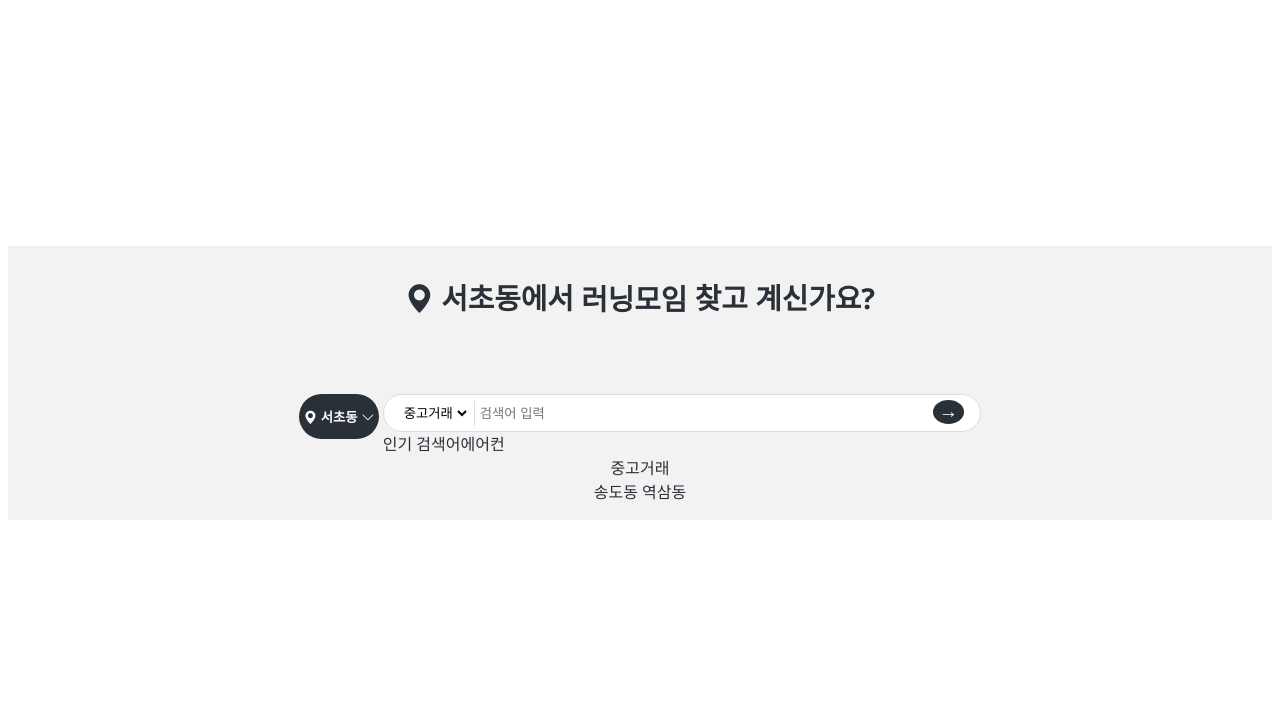
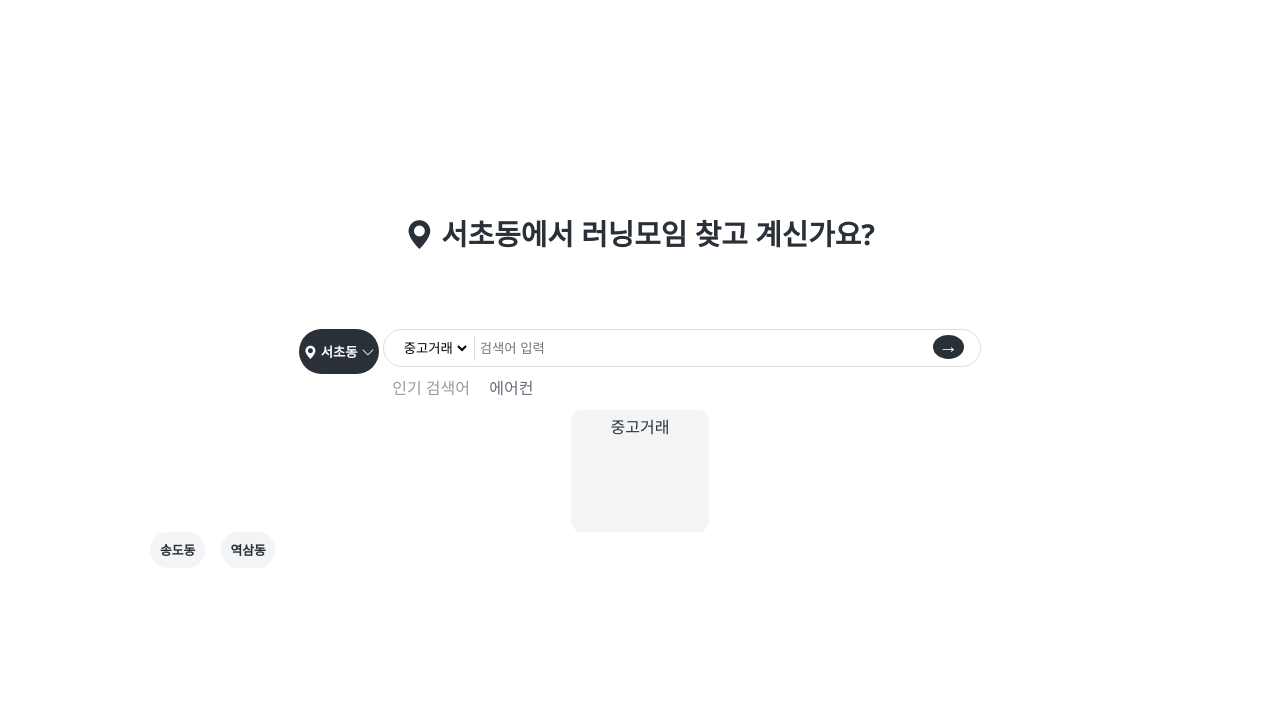
Before and after one commit to Ahhhhhhyeong/goorm-team-study-June, a plain HTML site: page carrot-market-clone/index.html in a window 1280 px wide. Shown: the part 93-800 px from the top of the page. Drawn offline with nearby package versions, Linux system fonts and the light colour scheme.

Commit message:
style: main card, badge style update

```diff
--- a/carrot-market-clone/css/index.css
+++ b/carrot-market-clone/css/index.css
@@ -1,8 +1,20 @@
 :root {
+  --carrot-color: #f35816;
+  --solid-color-light-color: #ddd;
+  /* button color */
   --dark-btn-bg-color: #2a3038;
-  --carrot-color: #f35816;
+
+  /* font color */
+  --font-light-gray: #969aa2;
+  --font-primary-gray: #666e7d;
+  --font-dark: #2a3038;
+  /* icon color */
+  --carrot-icon-blue: #328eff;
+  --carrot-icon-pink: #d95bc4;
+  --carrot-icon-yello: #ffae0b;
+  --carrot-badge-lightgray: #f3f4f5;
+  /* hover color */
   --carrot-hover-color: #ff9364;
-  --solid-color-light-color: #ddd;
 }
 
 body {
@@ -17,9 +29,9 @@ body {
   display: flex;
   justify-content: center;
   align-items: center;
-  width: 100%;
+  width: 80%;
   height: 100vh;
-
+  margin: 0 auto;
   /* border: 1px solid gray; */
 }
 
@@ -28,7 +40,7 @@ body {
   width: 100%;
   padding: 1rem;
   text-align: center;
-  background-color: rgba(0, 0, 0, 0.05); /* 보기 쉽게 배경색 */
+  /* background-color: rgba(0, 0, 0, 0.05); 보기 쉽게 배경색 */
 }
 
 /* main header section */
@@ -103,6 +115,7 @@ body {
 /* main header Input area - 인기 검색어 */
 .search-area__hot-topic {
   display: flex;
+  width: 100%;
 }
 
 .search-area__hot-topic p,
@@ -110,3 +123,45 @@ span {
   margin: 0;
   padding: 0;
 }
+
+.search-area__hot-topic p {
+  color: var(--font-light-gray);
+  margin: 0.6rem;
+}
+.search-area__hot-topic span {
+  margin: 0.6rem;
+  color: var(--font-primary-gray);
+}
+
+/* main__categories 영역 */
+.main__categories {
+  width: 100%;
+  display: flex;
+  justify-content: center;
+  align-items: center;
+}
+
+.category-card {
+  width: 8rem;
+  height: 7rem;
+  padding: 0.3rem;
+  border-radius: 0.7rem;
+  background-color: var(--carrot-badge-lightgray);
+}
+
+/* 지역 배지 리스트 */
+.main__local-tags {
+  width: 100%;
+  display: flex;
+  flex-direction: row;
+
+  gap: 1rem;
+}
+
+.local-tag {
+  padding: 0.4rem 0.6rem;
+  border-radius: 4.8rem;
+  font-size: 0.8rem;
+  font-weight: bold;
+  background-color: var(--carrot-badge-lightgray);
+}
--- a/carrot-market-clone/index.html
+++ b/carrot-market-clone/index.html
@@ -155,6 +155,7 @@
       </section>
     </footer>
     <!-- js -->
+    <script src="./jquery/jquery-3.7.1.js"></script>
     <script src="./js/index.js"></script>
   </body>
 </html>
```
